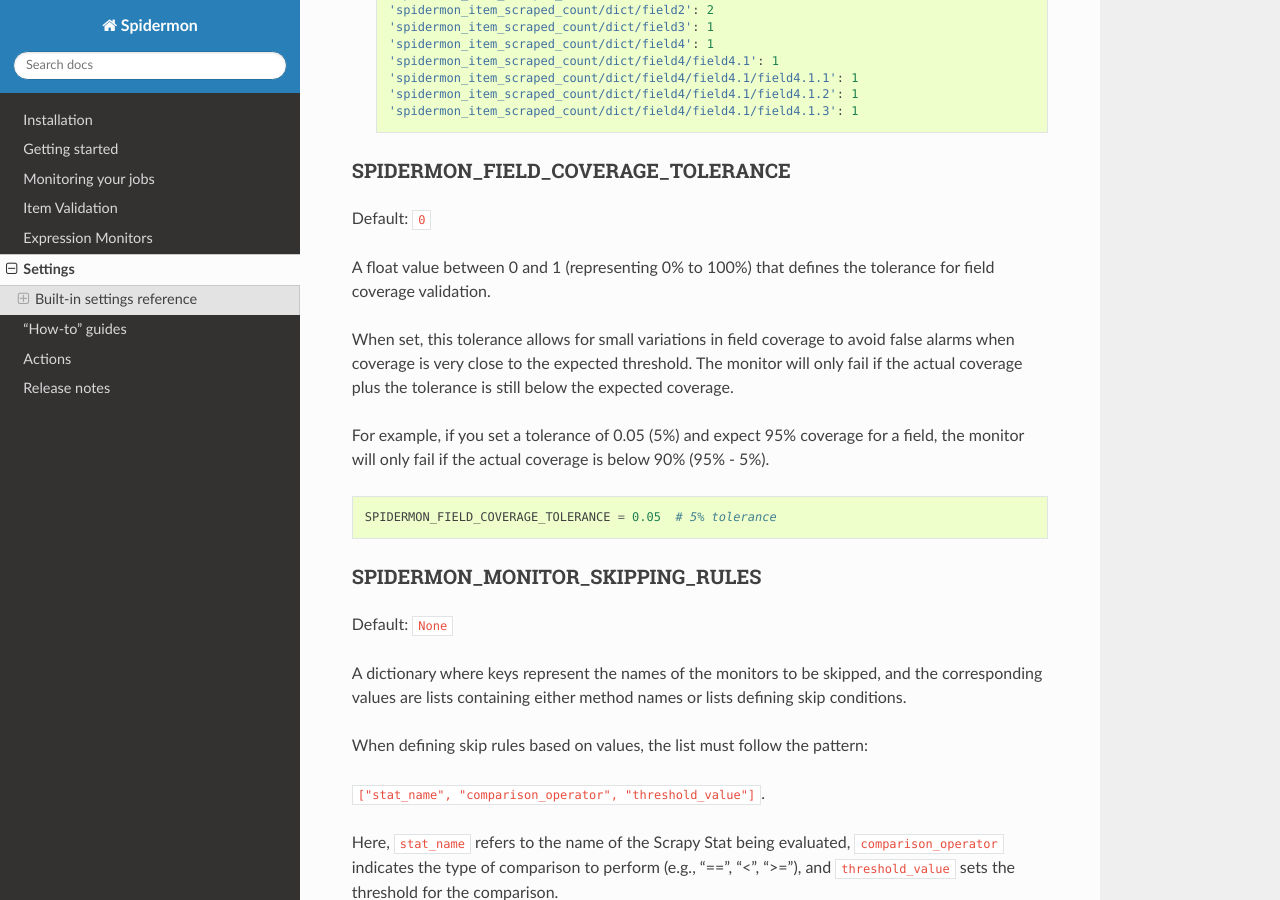
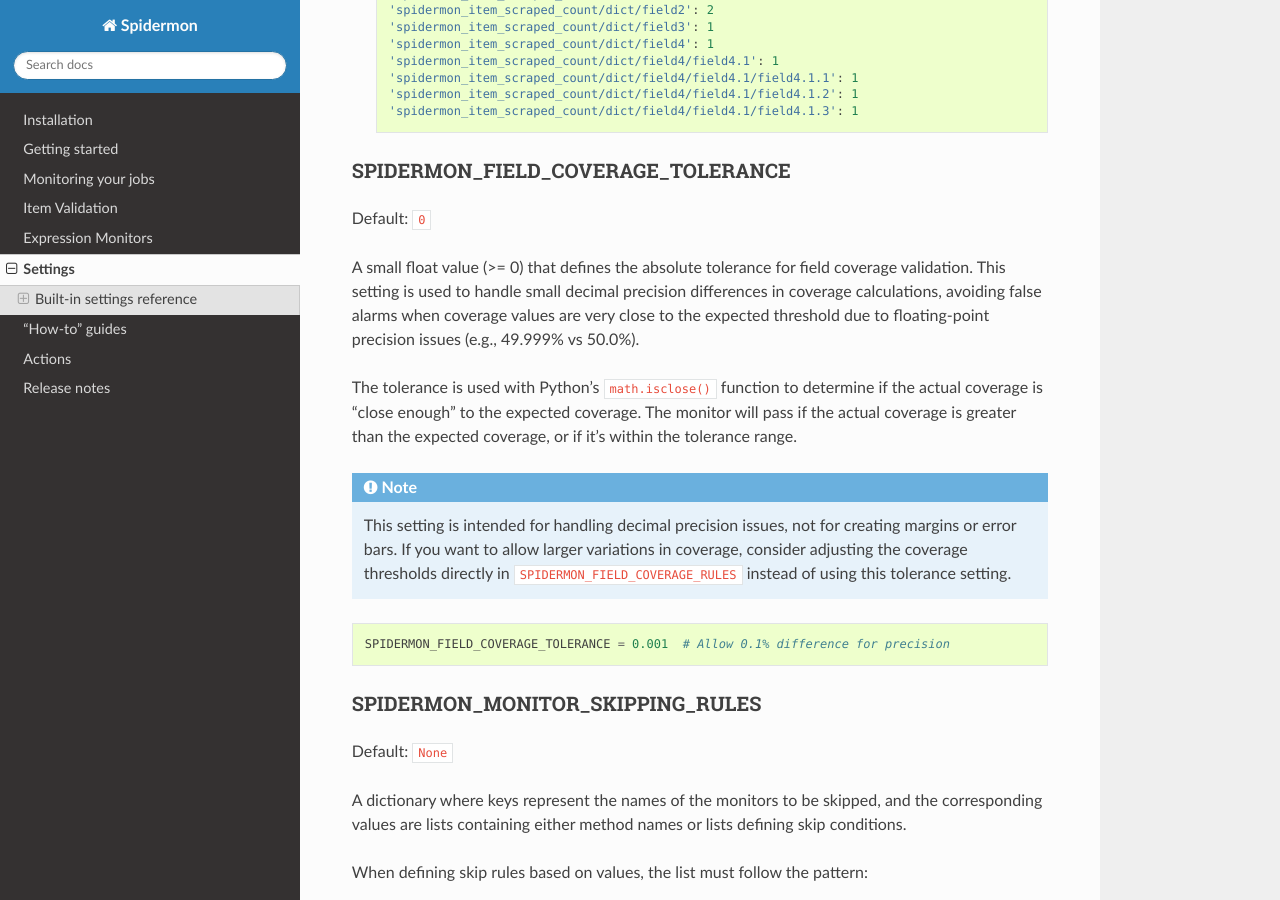
Before and after one commit to scrapinghub/spidermon, a Sphinx documentation site: the page built from docs/source/settings.rst, in a window 1280 px wide and 900 px high, scrolled down 6772 px. Built offline with Sphinx 7.4.7 and the Read the Docs theme 3.1.0, drawn with Linux system fonts in a browser that asks for light colours.

Commit message:
fix: using math.isclose to determine the tolerance
Signed-off-by: Nilton Junior <ngm.junior@outlook.com>

```diff
--- a/docs/source/settings.rst
+++ b/docs/source/settings.rst
@@ -359,15 +359,24 @@ SPIDERMON_FIELD_COVERAGE_TOLERANCE
 -----------------------------------
 Default: ``0``
 
-A float value between 0 and 1 (representing 0% to 100%) that defines the tolerance for field coverage validation.
+A small float value (>= 0) that defines the absolute tolerance for field coverage validation.
+This setting is used to handle small decimal precision differences in coverage calculations,
+avoiding false alarms when coverage values are very close to the expected threshold due to
+floating-point precision issues (e.g., 49.999% vs 50.0%).
 
-When set, this tolerance allows for small variations in field coverage to avoid false alarms when coverage is very close to the expected threshold. The monitor will only fail if the actual coverage plus the tolerance is still below the expected coverage.
+The tolerance is used with Python's ``math.isclose()`` function to determine if the actual
+coverage is "close enough" to the expected coverage. The monitor will pass if the actual
+coverage is greater than the expected coverage, or if it's within the tolerance range.
 
-For example, if you set a tolerance of 0.05 (5%) and expect 95% coverage for a field, the monitor will only fail if the actual coverage is below 90% (95% - 5%).
+.. note::
+   This setting is intended for handling decimal precision issues, not for creating margins
+   or error bars. If you want to allow larger variations in coverage, consider adjusting
+   the coverage thresholds directly in ``SPIDERMON_FIELD_COVERAGE_RULES`` instead of using
+   this tolerance setting.
 
 .. code-block:: python
 
-    SPIDERMON_FIELD_COVERAGE_TOLERANCE = 0.05  # 5% tolerance
+    SPIDERMON_FIELD_COVERAGE_TOLERANCE = 0.001  # Allow 0.1% difference for precision
 
 SPIDERMON_MONITOR_SKIPPING_RULES
 --------------------------------
```
Also changed, not shown: 2 other files.
